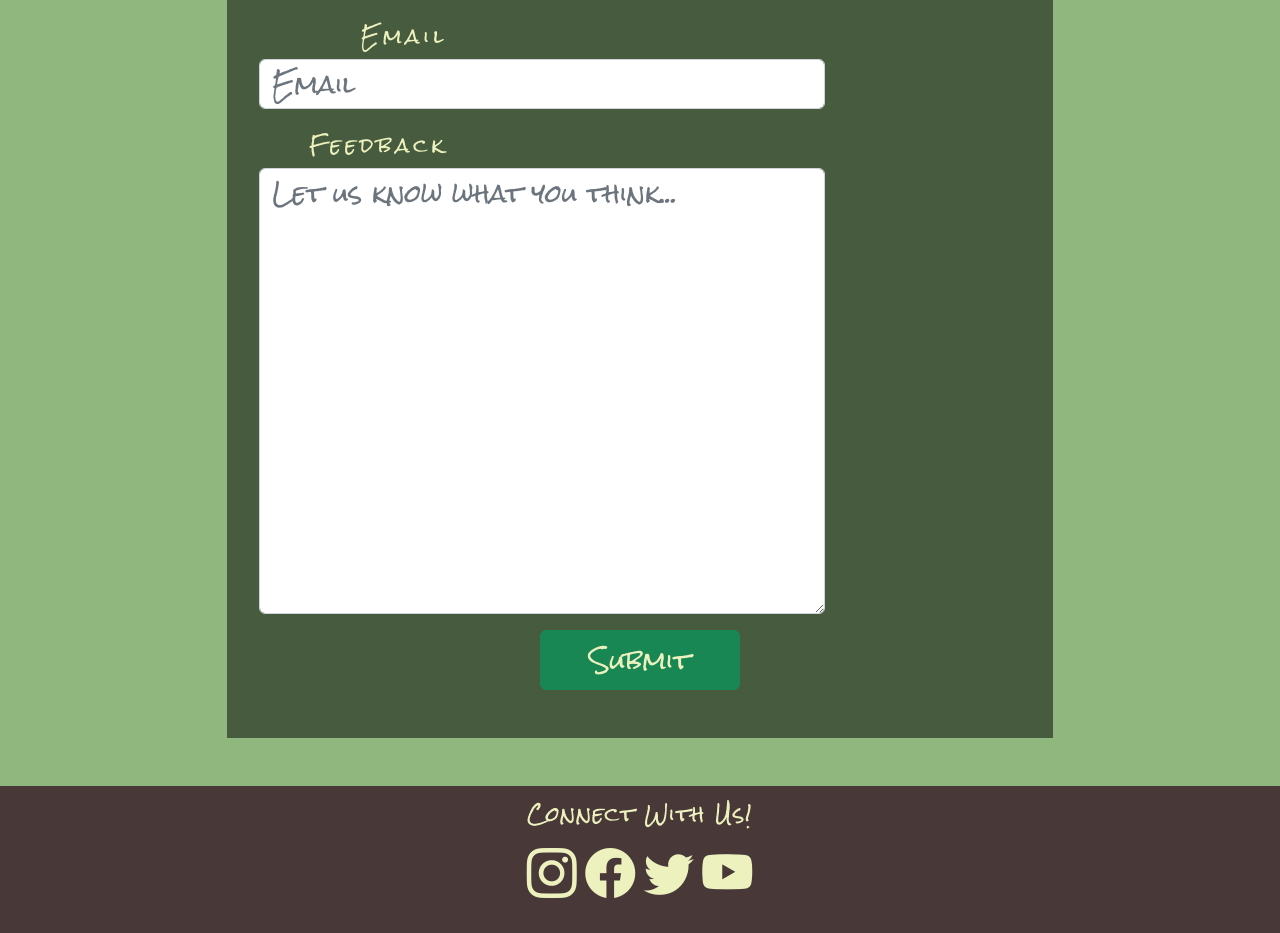
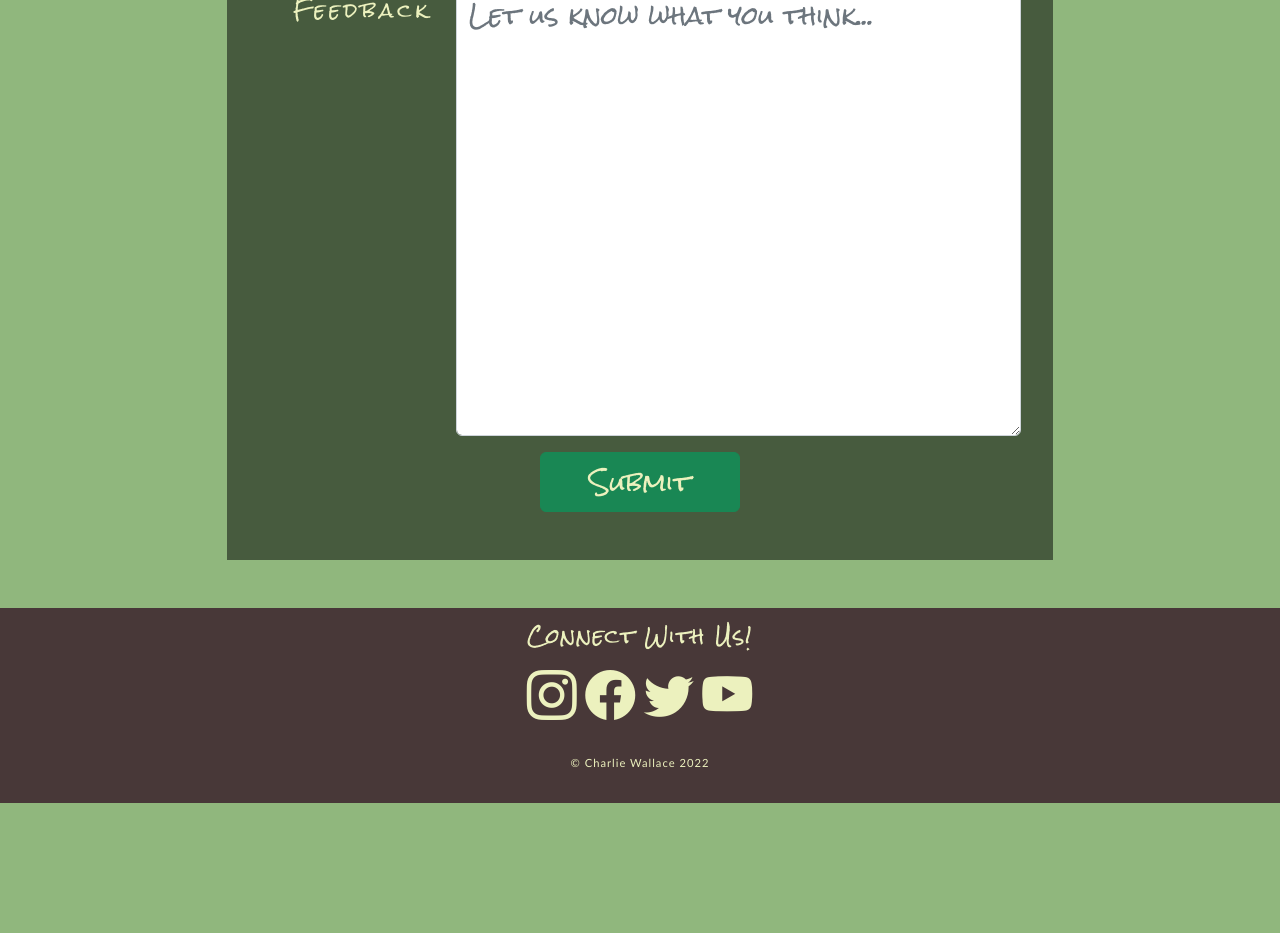
Before and after one commit to CharlieWallace17/scenic-city-hikes, a React (Create React App) app: page /contact in a window 1280 px wide. Shown: the part 580-1513 px from the top of the page. After the commit the page ends 1383 px from the top, so only its background shows below. Built offline with nearby package versions, Linux system fonts and the light colour scheme.

Commit message:
Fix contact form. Add copyright.

```diff
--- a/src/App.css
+++ b/src/App.css
@@ -221,9 +221,15 @@ button {
   justify-content: center;
 }
 
-label {
+.amount-picker label {
   margin: 1rem;
   font-size: 1.2rem;
 }
 
+.copyright {
+  font-size: 0.7rem;
+  font-family: "Gill Sans", "Gill Sans MT", Calibri, "Trebuchet MS", sans-serif;
+  text-align: center;
+}
+
 /*# sourceMappingURL=App.css.map */
--- a/src/App.scss
+++ b/src/App.scss
@@ -230,7 +230,13 @@ button {
     justify-content: center;
 }
 
-label {
+.amount-picker label {
     margin: 1rem;
     font-size: 1.2rem;
 }
+
+.copyright {
+    font-size: 0.7rem;
+    font-family:'Gill Sans', 'Gill Sans MT', Calibri, 'Trebuchet MS', sans-serif;
+    text-align: center;
+}
--- a/src/components/Footer.js
+++ b/src/components/Footer.js
@@ -22,6 +22,7 @@ const Footer = () => {
                         </a>
                     </Col>
                 </Row>
+                <p className="copyright">© Charlie Wallace 2022</p>
             </Container>
     );
 };
```
Also changed, not shown: 1 other file (tests, documents, lock files or other folders).
